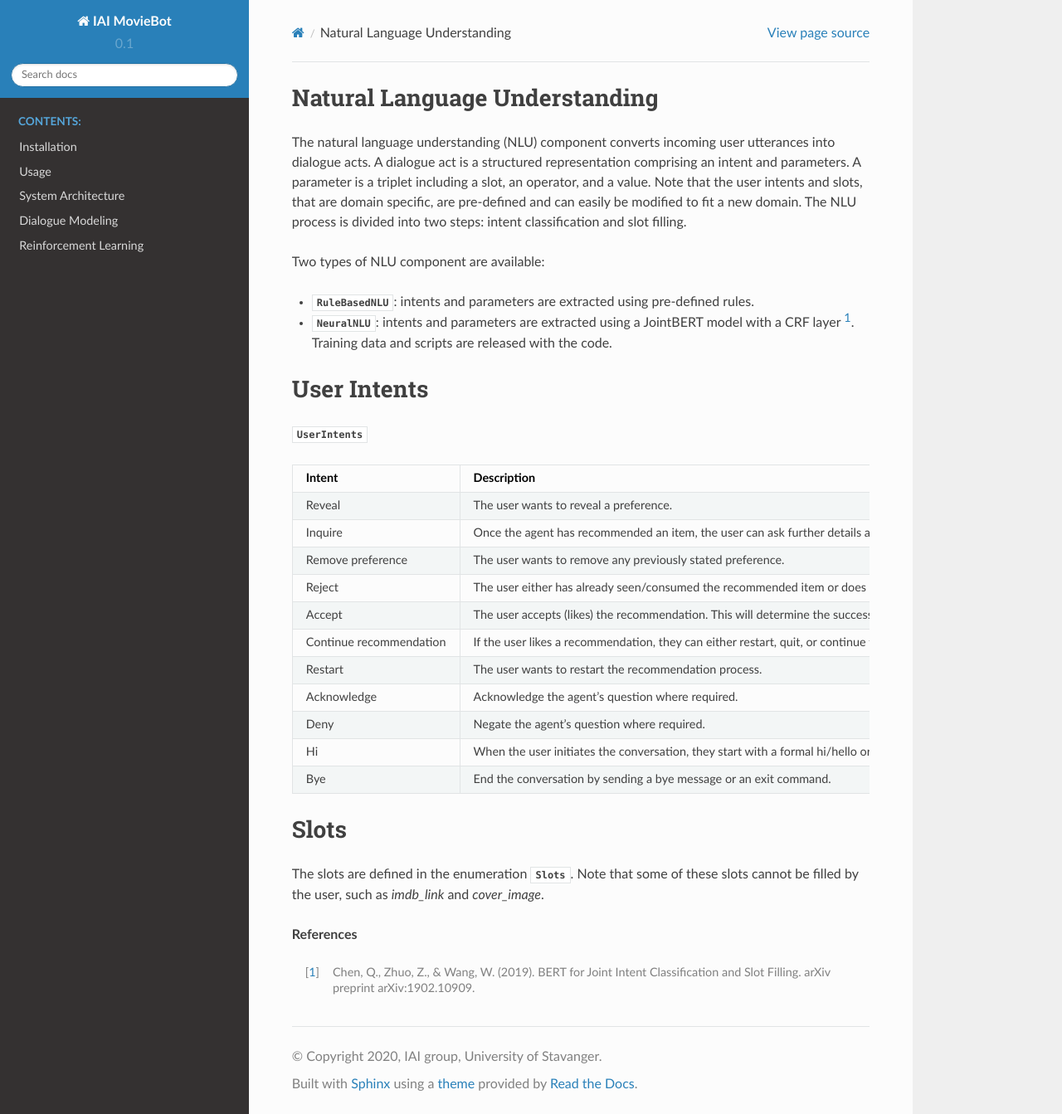
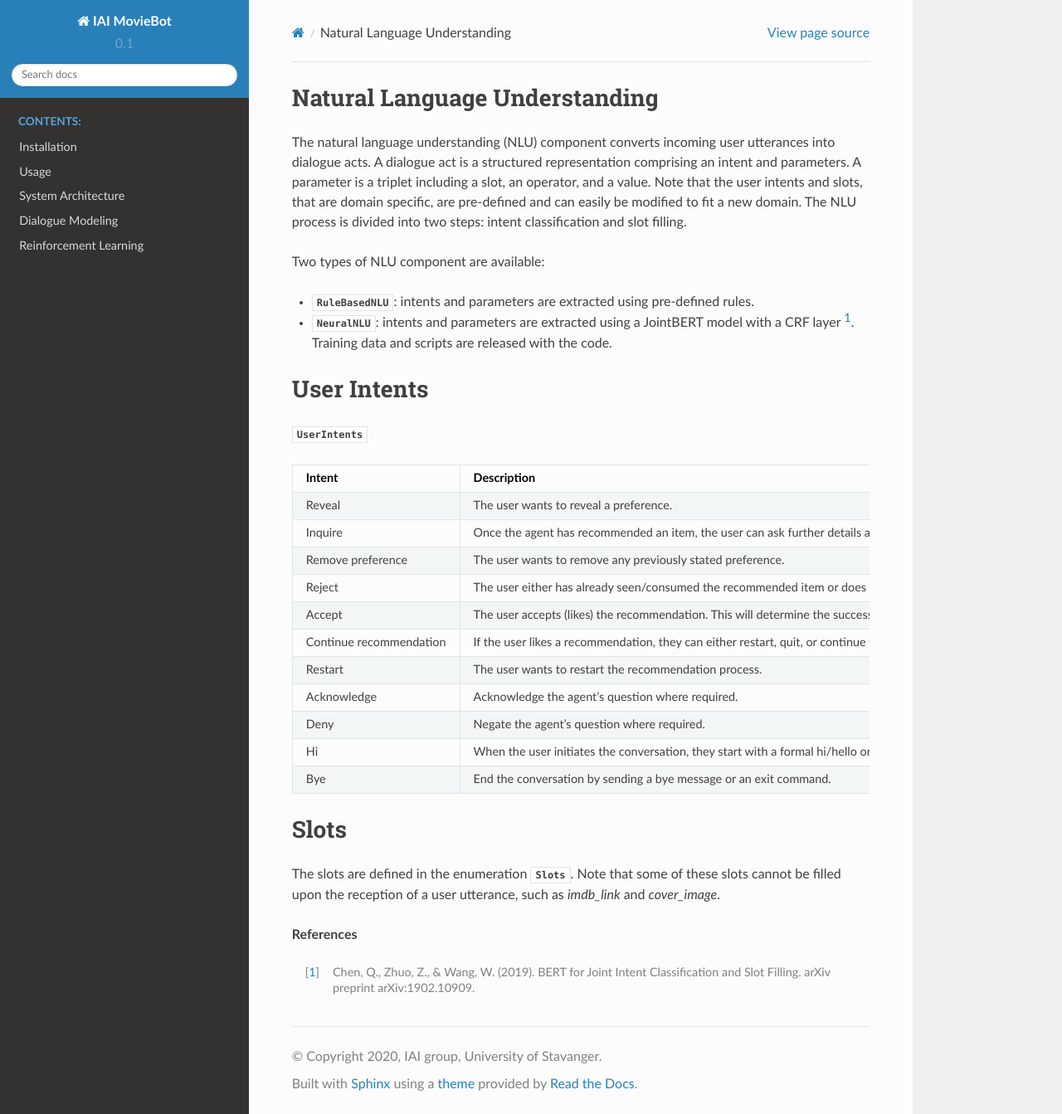
Before and after one commit to iai-group/MovieBot, a Sphinx documentation site: the page built from docs/source/nlu.rst, in a window 1280 px wide and 1343 px high. Shown: the whole window at 83% size. Built offline with Sphinx 7.4.7 and the Read the Docs theme 2.0.0, drawn with Linux system fonts in a browser that asks for light colours.

Commit message:
Address review comments

```diff
--- a/docs/source/nlu.rst
+++ b/docs/source/nlu.rst
@@ -57,7 +57,7 @@ User Intents
 Slots
 -----
 
-The slots are defined in the enumeration :py:class:`Slots <moviebot.nlu.annotation.slots.Slots>`. Note that some of these slots cannot be filled by the user, such as `imdb_link` and `cover_image`.
+The slots are defined in the enumeration :py:class:`Slots <moviebot.nlu.annotation.slots.Slots>`. Note that some of these slots cannot be filled upon the reception of a user utterance, such as `imdb_link` and `cover_image`.
 
 **References**
 
```
